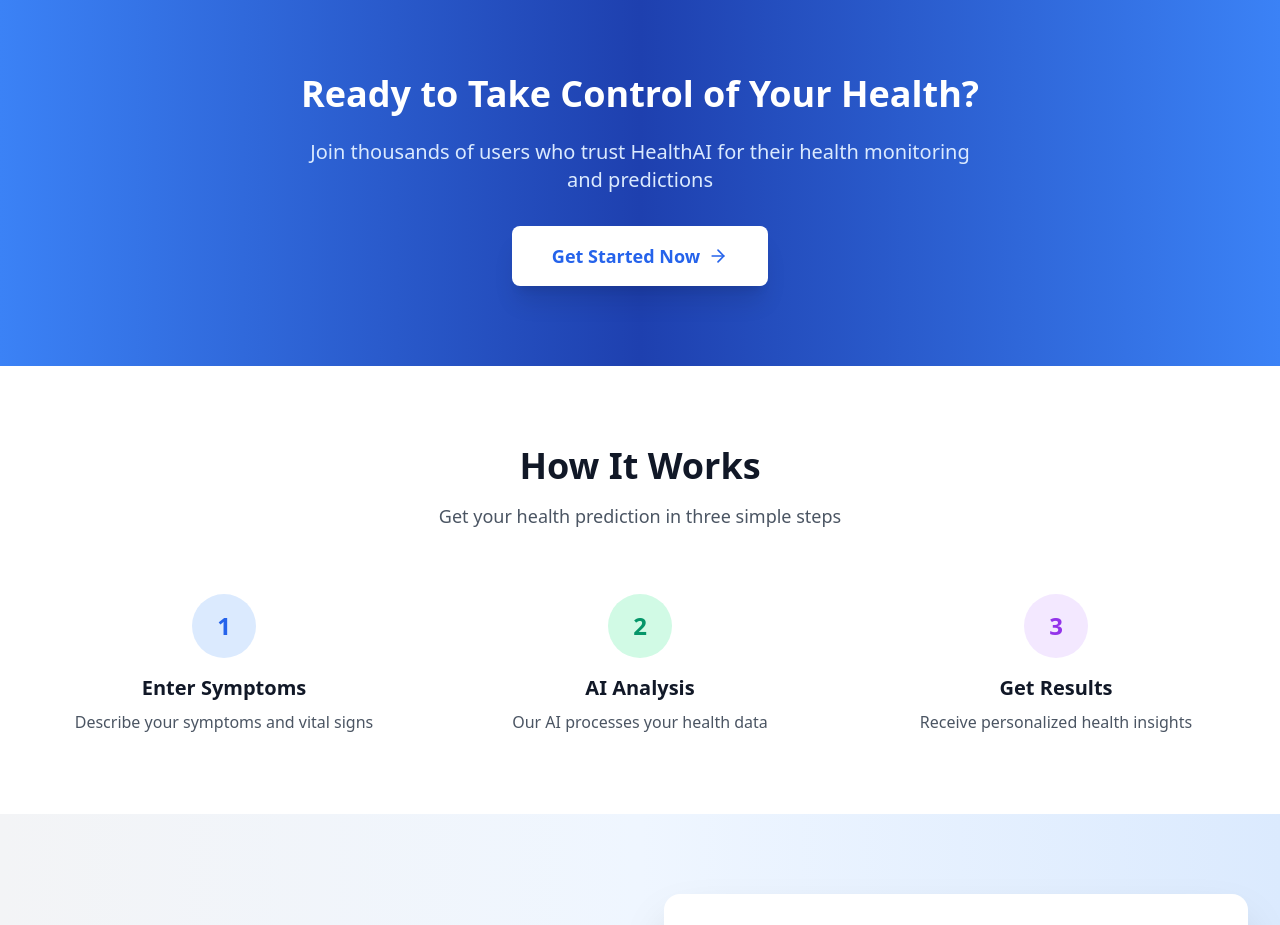
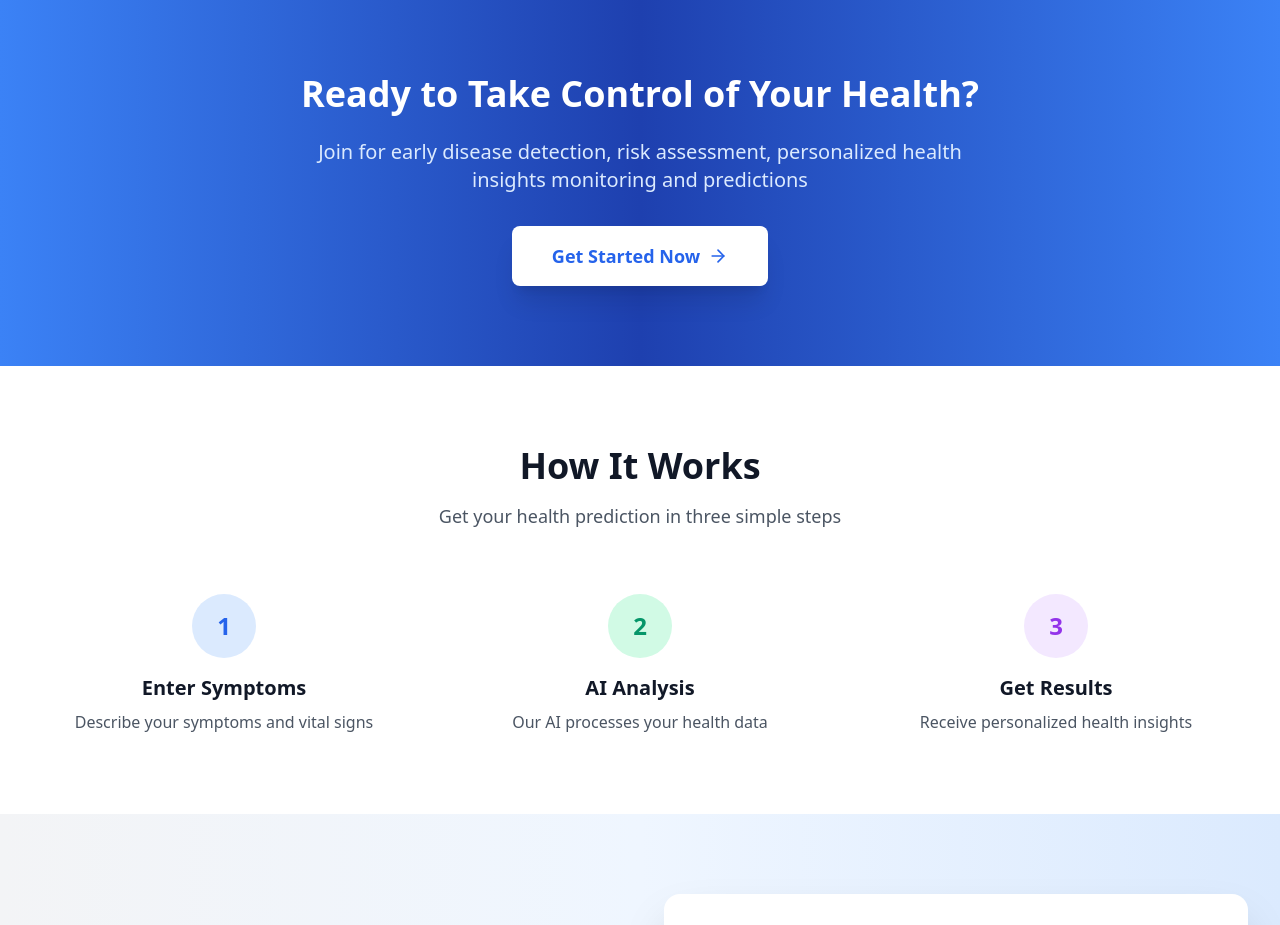
Before and after one commit to ShivGupta12234/ai-health-prediction-application, a React (Vite) app in the folder frontend/: page / in a window 1280 px wide. Shown: the part 1420-2345 px from the top of the page. Built offline with nearby package versions, Linux system fonts and the light colour scheme; no server answers.

Commit message:
Updating the backend related functions of the Layout.jsx

```diff
--- a/frontend/src/pages/Home.jsx
+++ b/frontend/src/pages/Home.jsx
@@ -170,8 +170,7 @@
               Ready to Take Control of Your Health?
             </h2>
             <p className="text-xl text-primary-100 mb-8 max-w-2xl mx-auto">
-              Join thousands of users who trust HealthAI for their health
-              monitoring and predictions
+              Join for early disease detection, risk assessment, personalized health insights monitoring and predictions
             </p>
             <Link
               to="/register"
```
